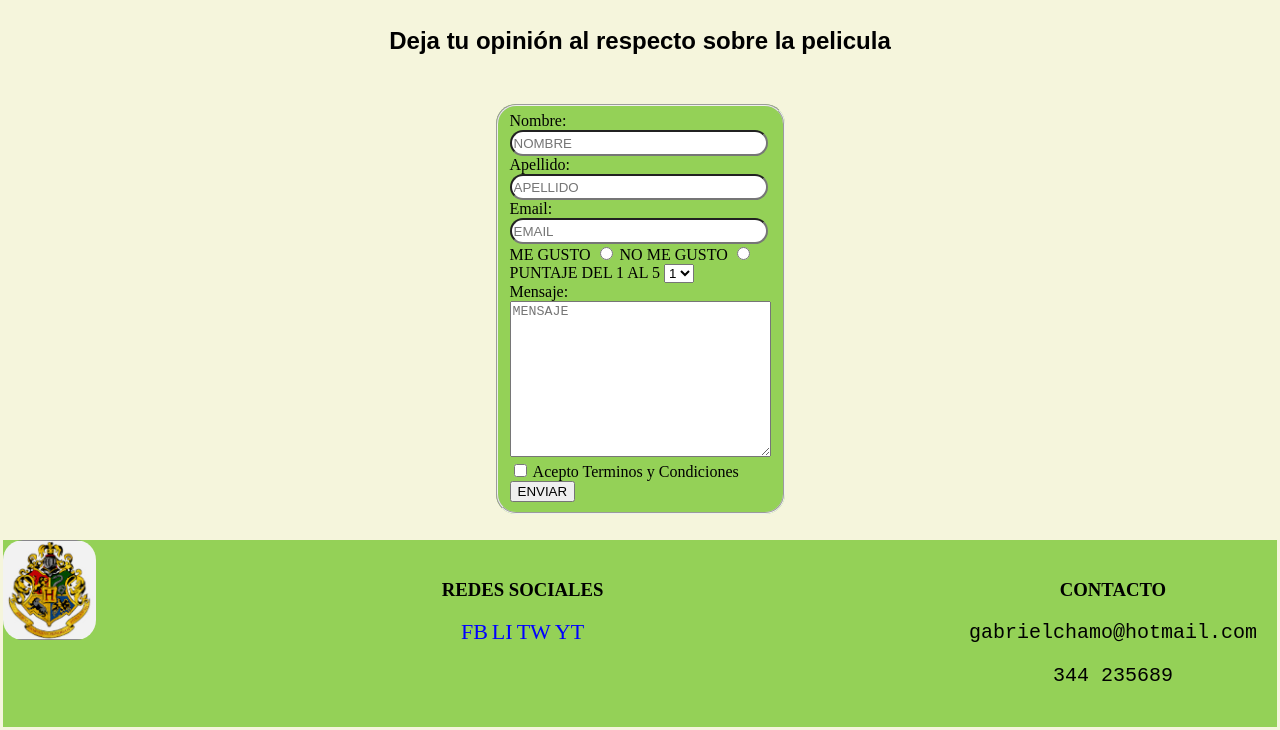
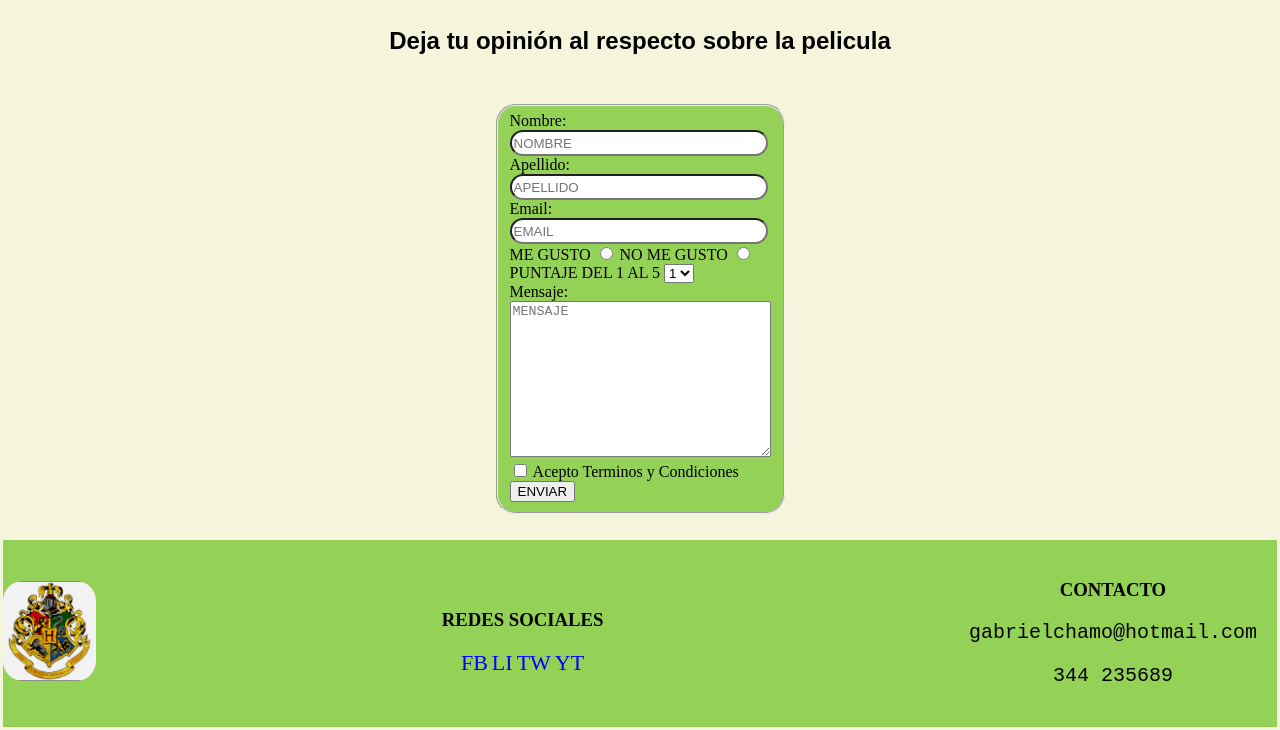
Before and after one commit to josecham/Harry_Potter, a website: page pages/contacto.html in a window 1280 px wide. Shown: the part 584-1314 px from the top of the page. Drawn offline with Linux system fonts and the light colour scheme.

```diff
--- a/scss/_mixins.scss
+++ b/scss/_mixins.scss
@@ -0,0 +1,25 @@
+@mixin flex-row-center{
+    display:flex;
+    justify-content: center;
+    align-items: center;
+    flex-wrap: wrap;
+}
+@mixin flex-column-center{
+    display:flex;
+    flex-direction: column;
+    justify-content: center;
+    align-items: center;
+
+}
+ul,footer{
+    @include flex-row-center;
+}
+@mixin grids($cantidadColumnas,$ancho,$cantidadFilas,$alto){
+    display: grid;
+    grid-template-columns: repeat($cantidadColumnas,$ancho);
+    grid-template-rows: repeat($cantidadFilas,$alto);
+}
+
+.gridMain{
+    @include grids(2,50%,4,auto);
+}
```
Also changed, not shown: css/style.css, 1 other file.
